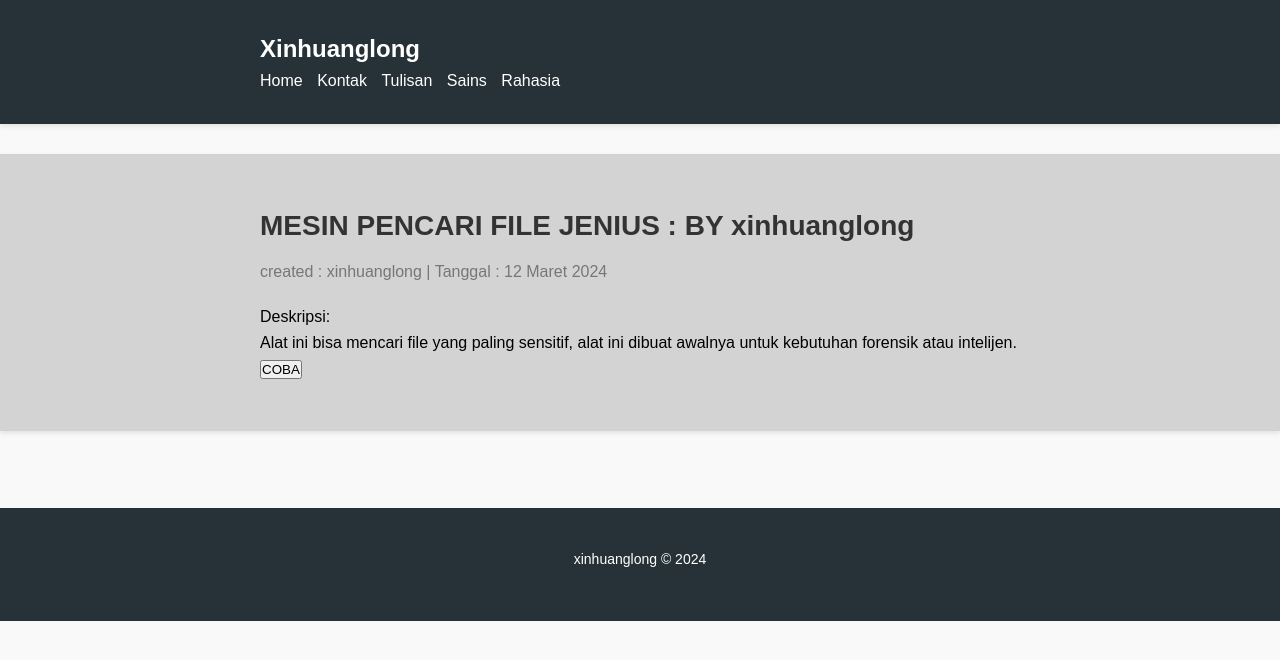
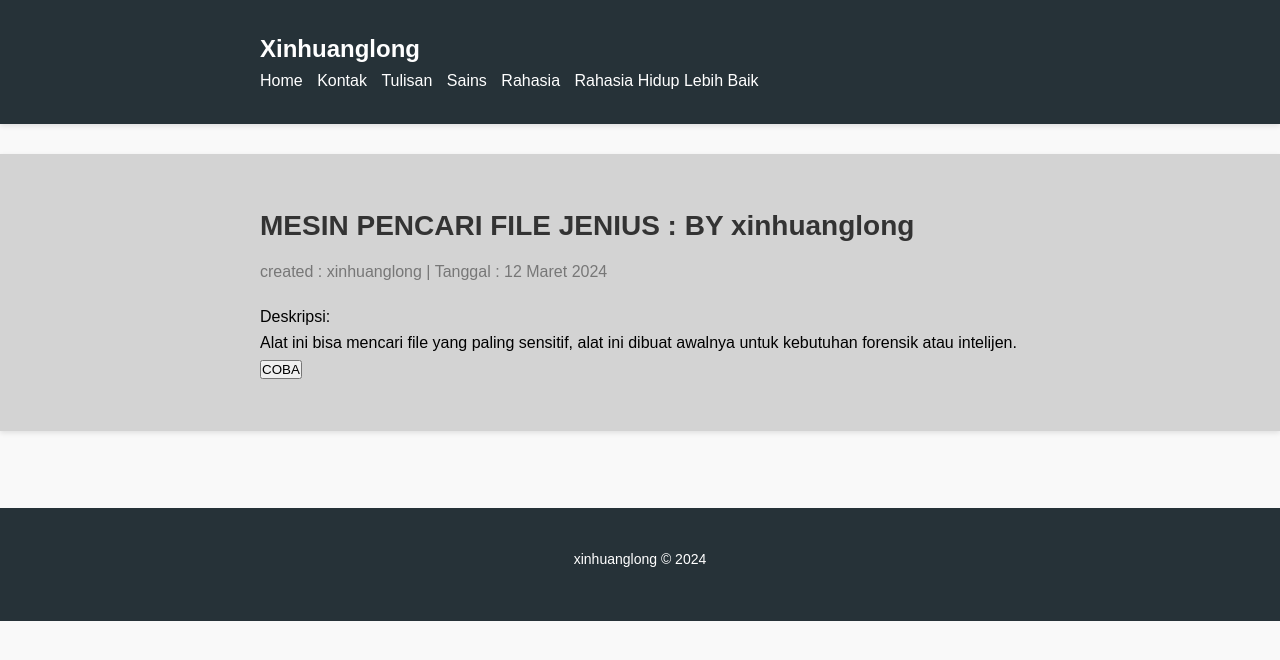
Before and after one commit to xinhuanglong/xinhuanglong.github.io, a plain HTML site: page index.html in a window 1280 px wide. Drawn offline with Linux system fonts and the light colour scheme; a script that the page names is missing.

Commit message:
Update index.html

```diff
--- a/index.html
+++ b/index.html
@@ -23,6 +23,7 @@
             <li><a href='http://xinhuanglong.github.io/blog.html'>Tulisan</a></li>
     <li><a href='http://xinhuanglong.github.io/sains.html'>Sains</a></li>
           <li><a href='http://xinhuanglong.github.io/rahasia.html'>Rahasia</a></li>
+          <li><a href='http://xinhuanglong.github.io/keluardarimalas.html'>Rahasia Hidup Lebih Baik</a></li>
 
         </ul>
       </nav>
```
